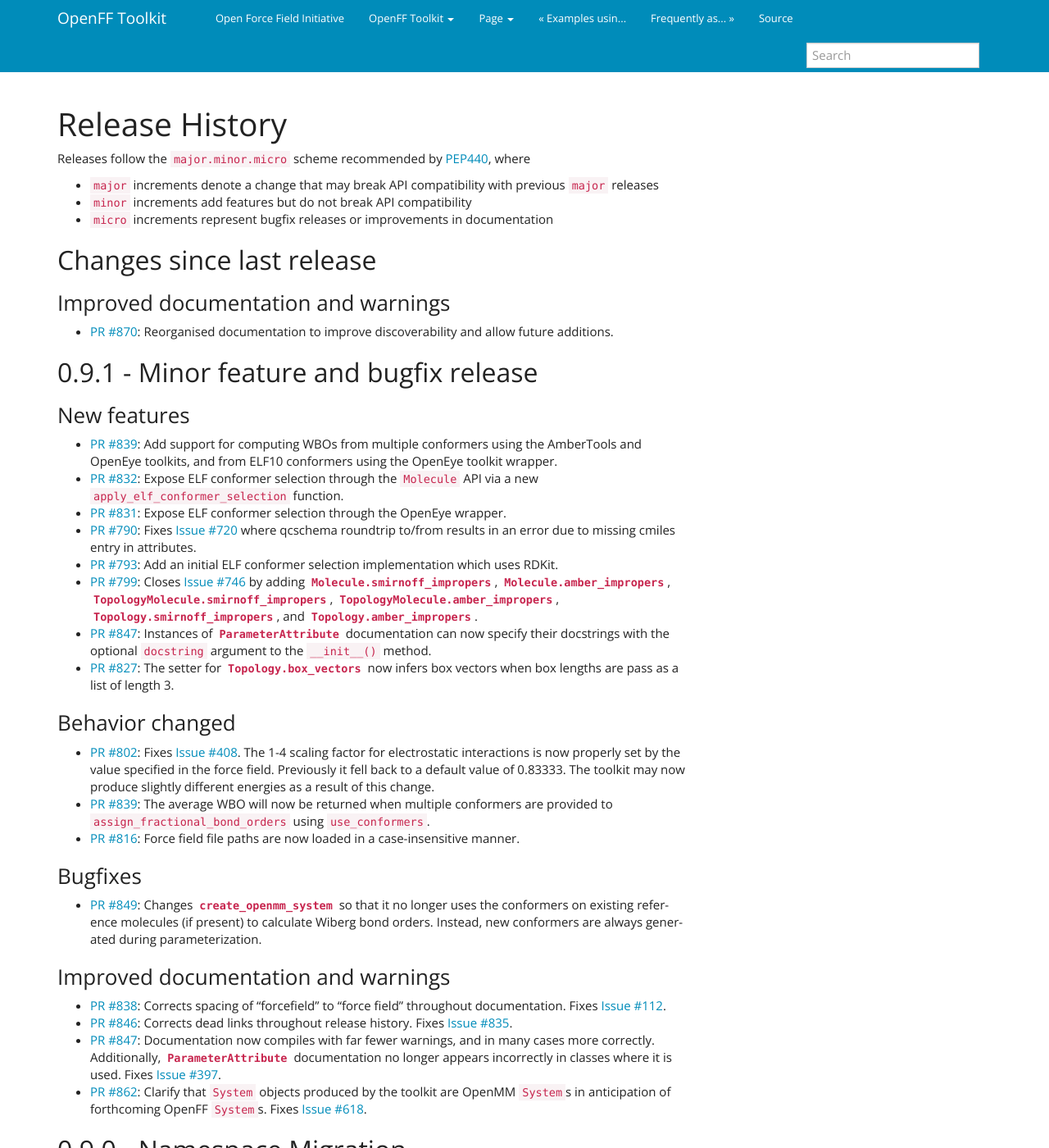
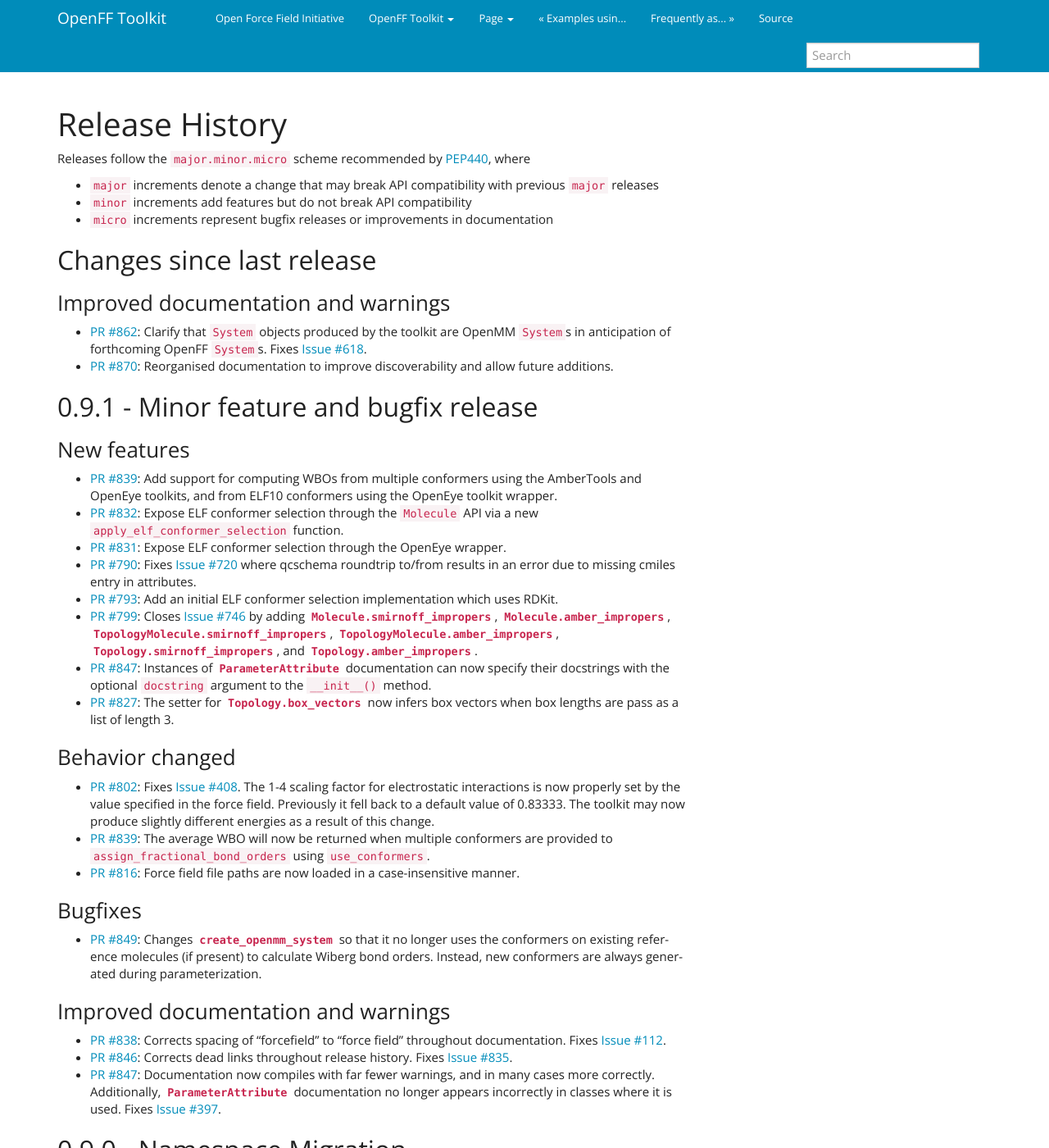
Before and after one commit to openforcefield/openff-toolkit, a Sphinx documentation site: the page built from docs/releasehistory.rst, in a window 1280 px wide and 1400 px high. Shown: the whole window at 82% size. Built offline with Sphinx 7.4.7, drawn with Linux system fonts in a browser that asks for light colours; some of the changed lines change nothing that is shown.

Commit message:
Update changelog

```diff
--- a/docs/releasehistory.rst
+++ b/docs/releasehistory.rst
@@ -12,6 +12,9 @@
 
 Improved documentation and warnings
 """""""""""""""""""""""""""""""""""
+- `PR #862 <https://github.com/openforcefield/openforcefield/pull/862>`_: Clarify that ``System`` objects
+  produced by the toolkit are OpenMM ``System``\ s in anticipation of forthcoming OpenFF ``System``\ s.
+  Fixes `Issue #618 <https://github.com/openforcefield/openforcefield/issues/618>`_.
 - `PR #870 <https://github.com/openforcefield/openff-toolkit/pull/870>`_: Reorganised documentation
   to improve discoverability and allow future additions.
 
@@ -77,9 +80,6 @@
   <openff.toolkit.typing.engines.smirnoff.parameters.ParameterAttribute>` documentation no longer
   appears incorrectly in classes where it is used. Fixes `Issue #397
   <https://github.com/openforcefield/openforcefield/issues/397>`_.
-- `PR #862 <https://github.com/openforcefield/openforcefield/pull/862>`_: Clarify that ``System`` objects
-  produced by the toolkit are OpenMM ``System``\ s in anticipation of forthcoming OpenFF ``System``\ s.
-  Fixes `Issue #618 <https://github.com/openforcefield/openforcefield/issues/618>`_.
 
 0.9.0 - Namespace Migration
 ---------------------------
```
